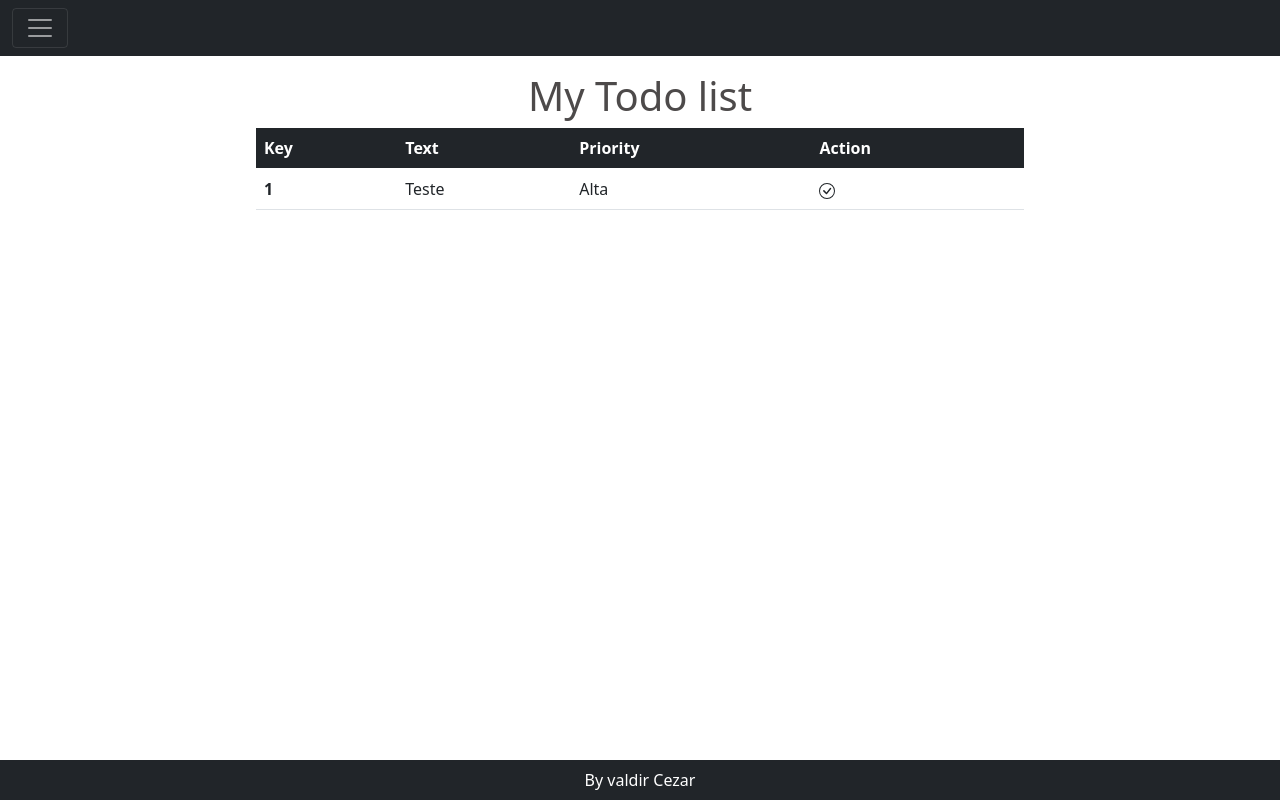
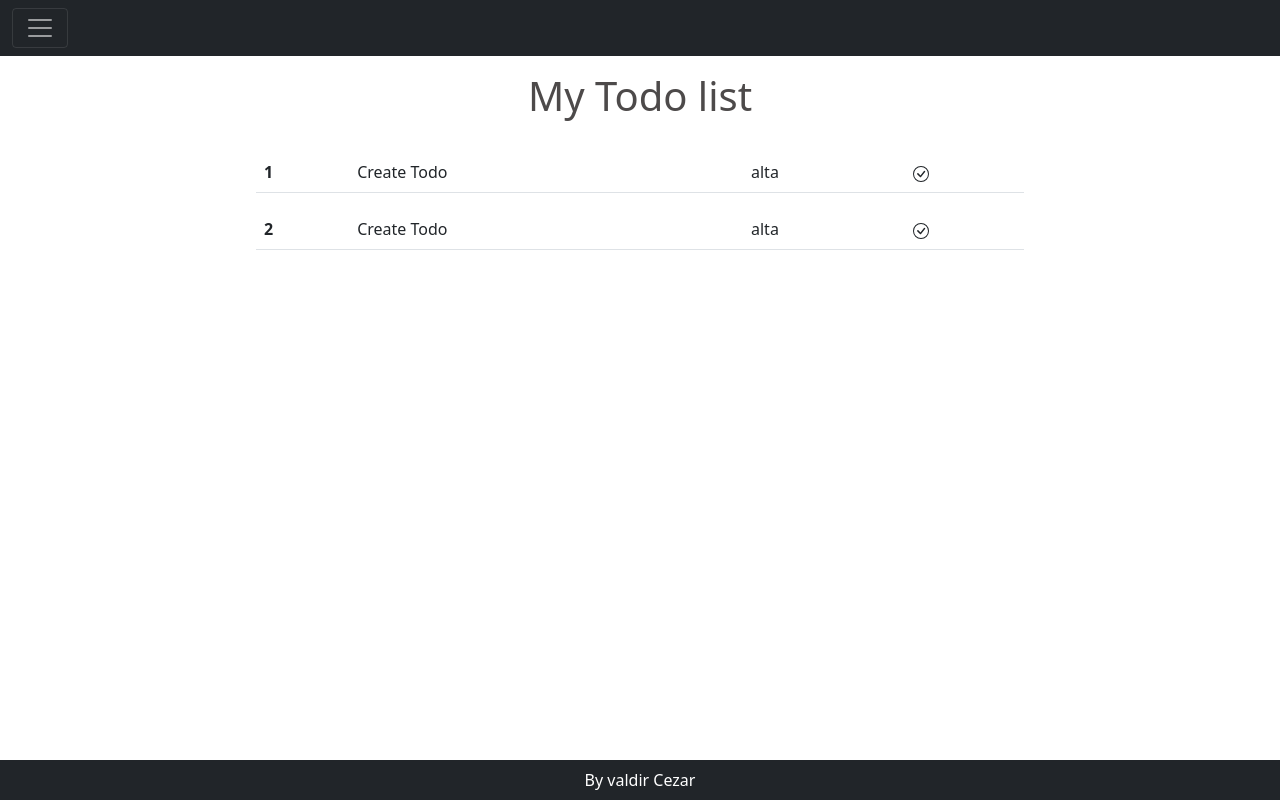
Before and after one commit to ValdirCezar/react-todo-typescript, a React (Create React App) app: page / in a window 1280 px wide. Built offline with nearby package versions, Linux system fonts and the light colour scheme.

Commit message:
feat: add css and html to Todolist

```diff
--- a/src/components/TodoList/TodoList.tsx
+++ b/src/components/TodoList/TodoList.tsx
@@ -1,26 +1,36 @@
 import React from 'react';
+import { Todo } from '../../models/Todo';
 import './index.css'
 
 const TodoList = () => {
+
+  const list: Todo[] = [
+    {
+      id: 1,
+      title: 'Create Todo',
+      priority: 'alta',
+      done: false
+    },
+    {
+      id: 2,
+      title: 'Create Todo',
+      priority: 'alta',
+      done: false
+    }
+  ]
+
   return (
+
     <div className="todo-list">
       <h1>My Todo list</h1>
-
+      {list.map(item => (
         <div className="list">
           <table className="table">
-          <thead className="table-dark">
-            <tr>
-              <th scope="col">Key</th>
-              <th scope="col">Text</th>
-              <th scope="col">Priority</th>
-              <th scope="col">Action</th>
-            </tr>
-          </thead>
             <tbody>
               <tr>
-              <th scope="row">1</th>
-              <td>Teste</td>
-              <td>Alta</td>
+                <th scope="row">{item.id}</th>
+                <td>{item.title}</td>
+                <td>{item.priority}</td>
                 <td>
                   <svg xmlns="http://www.w3.org/2000/svg" width="16" height="16" fill="currentColor" className="bi bi-check-circle" viewBox="0 0 16 16">
                     <path d="M8 15A7 7 0 1 1 8 1a7 7 0 0 1 0 14zm0 1A8 8 0 1 0 8 0a8 8 0 0 0 0 16z" />
@@ -31,6 +41,7 @@ const TodoList = () => {
             </tbody>
           </table>
         </div>
+      ))}
     </div>
   )
 }
--- a/src/components/TodoList/index.css
+++ b/src/components/TodoList/index.css
@@ -6,4 +6,5 @@
 h1 {
   text-align: center;
   color: rgb(77, 74, 74);
+  margin-bottom: 2rem;
 }
```
Lines whose indentation alone changed are shown as unchanged.
